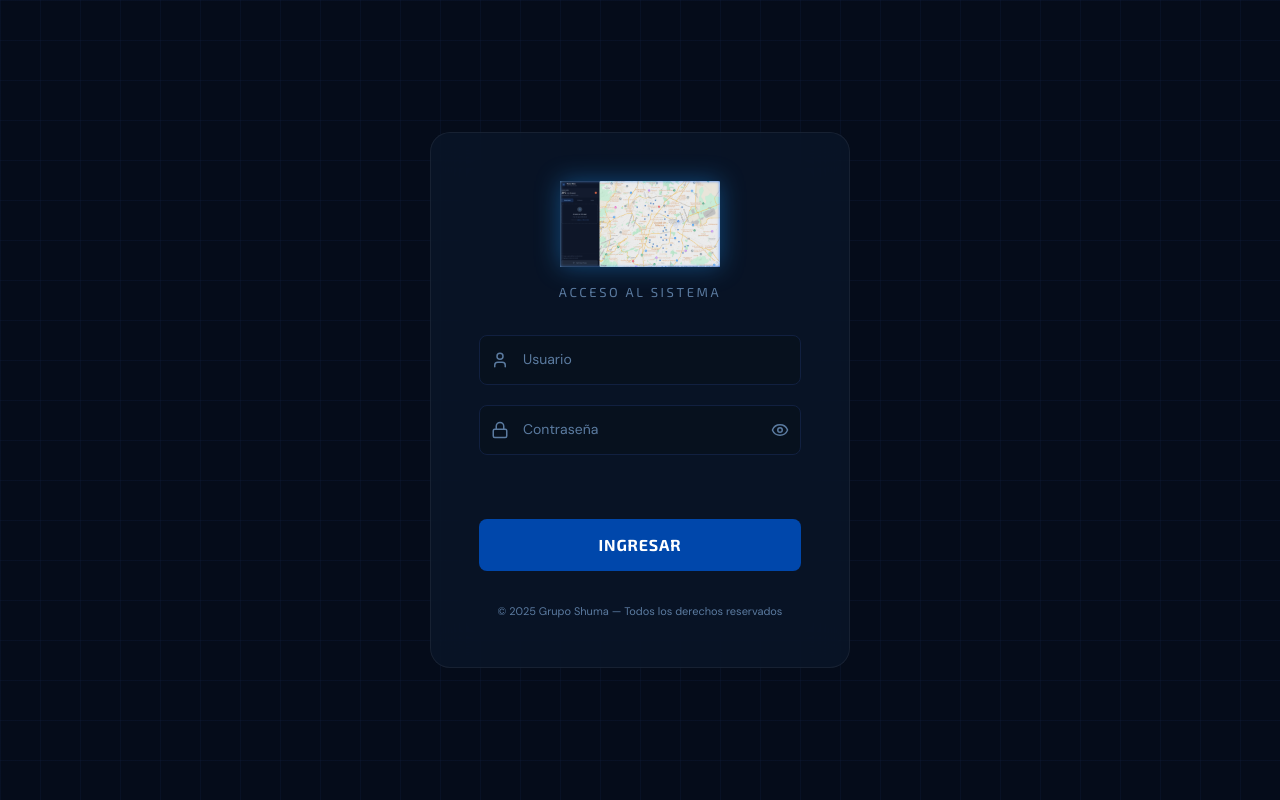
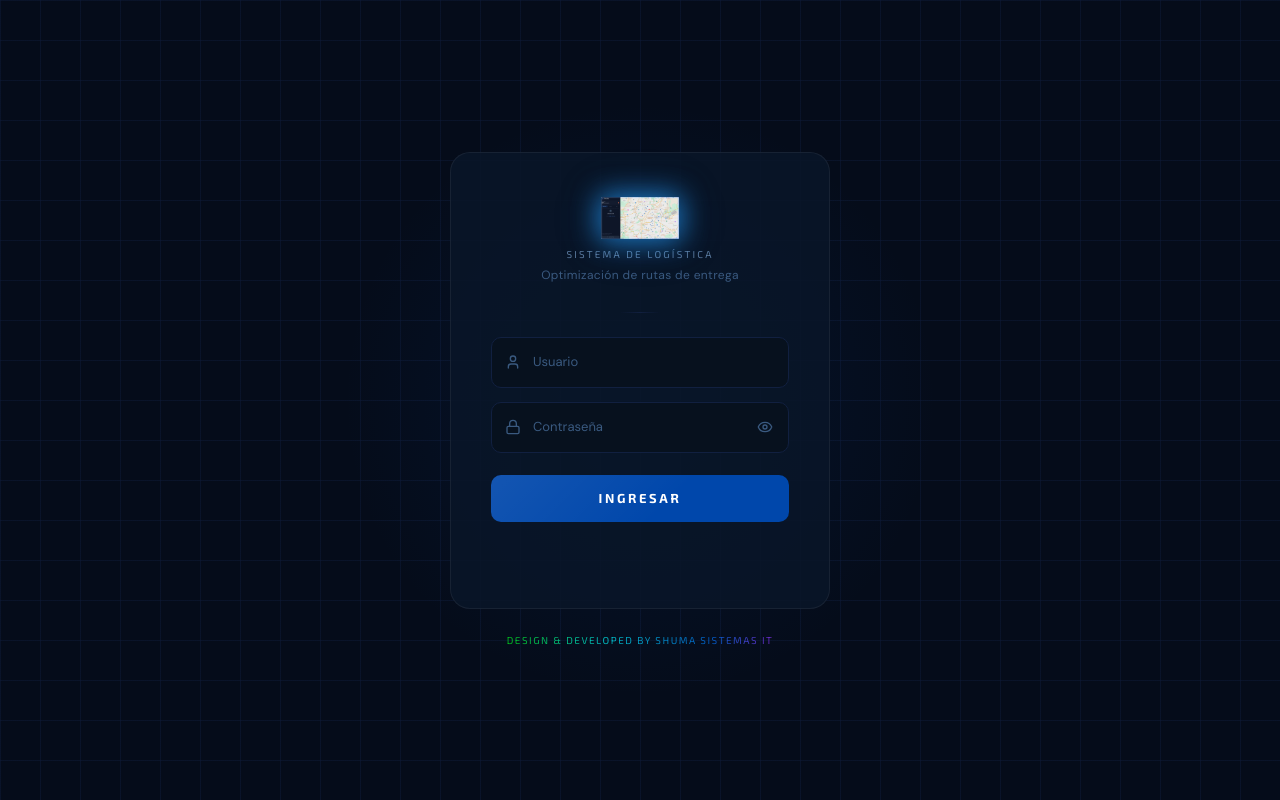
Before and after one commit to Josalfer1097/Shuma_Routes, a Next.js app: page / in a window 1280 px wide. Built offline with nearby package versions, Linux system fonts and the light colour scheme.

Commit message:
feat: updated LoginScreen design with animated styling and glassmorphism

```diff
--- a/components/LoginScreen.tsx
+++ b/components/LoginScreen.tsx
@@ -1,144 +1,360 @@
-'use client';
+"use client";
 
-import { useState, useEffect } from 'react';
+import { useState } from "react";
 import { User, Lock, Eye, EyeOff, AlertCircle } from 'lucide-react';
-import Image from 'next/image';
 
 interface LoginScreenProps {
   onLogin: (user: string, pass: string) => boolean;
 }
 
 export default function LoginScreen({ onLogin }: LoginScreenProps) {
-  const [username, setUsername] = useState('');
-  const [password, setPassword] = useState('');
-  const [showPassword, setShowPassword] = useState(false);
+  const [user, setUser] = useState("");
+  const [pass, setPass] = useState("");
+  const [showPass, setShowPass] = useState(false);
   const [error, setError] = useState(false);
-  const [isMounted, setIsMounted] = useState(false);
+  const [shaking, setShaking] = useState(false);
 
-  useEffect(() => {
-    setIsMounted(true);
-  }, []);
-
-  const handleSubmit = (e: React.FormEvent) => {
-    e.preventDefault();
+  const handleSubmit = () => {
+    const ok = onLogin(user, pass);
+    if (!ok) {
+      setError(true);
+      setShaking(true);
+      setTimeout(() => setShaking(false), 500);
+    } else {
       setError(false);
-
-    const success = onLogin(username, password);
-    if (!success) {
-      setError(true);
-      // Removed error after animation to allow re-triggering shake
-      setTimeout(() => setError(false), 500);
     }
   };
 
+  const handleKey = (e: React.KeyboardEvent) => {
+    if (e.key === "Enter") handleSubmit();
+  };
+
   return (
-    <div className="min-h-screen flex items-center justify-center p-4">
-      <div
-        className={`w-full max-w-[420px] p-10 md:p-12 rounded-[20px] transition-all duration-600 ease-out transform
-          ${isMounted ? 'translate-y-0 opacity-100' : 'translate-y-5 opacity-0'}
-        `}
-        style={{
-          backgroundColor: 'rgba(10,22,40,0.85)',
-          backdropFilter: 'blur(20px)',
-          WebkitBackdropFilter: 'blur(20px)',
-          border: '1px solid rgba(255,255,255,0.06)'
-        }}
-      >
-        <div className="flex flex-col items-center mb-8">
-          <div className="mb-4">
-            <Image
-              src="/shuma_logo.png"
-              alt="Shuma Logo"
-              width={160}
-              height={50}
-              priority
-              style={{ filter: 'drop-shadow(0 0 12px rgba(33,150,243,0.4))' }}
-            />
-          </div>
-          <h2 className="font-exo text-[13px] tracking-[0.2em] text-shuma-muted uppercase">
-            Acceso al sistema
-          </h2>
+    <>
+      <style>{`
+        @import url('https://fonts.googleapis.com/css2?family=Exo+2:wght@300;400;600;700&family=DM+Sans:wght@300;400;500&display=swap');
+
+        .ls-bg {
+          position: fixed;
+          inset: 0;
+          background: #050C1A;
+          background-image:
+            linear-gradient(rgba(17,32,64,0.4) 1px, transparent 1px),
+            linear-gradient(90deg, rgba(17,32,64,0.4) 1px, transparent 1px);
+          background-size: 40px 40px;
+          display: flex;
+          align-items: center;
+          justify-content: center;
+          z-index: 9999;
+          font-family: 'DM Sans', sans-serif;
+        }
+
+        .ls-glow {
+          position: absolute;
+          width: 600px;
+          height: 600px;
+          border-radius: 50%;
+          background: radial-gradient(circle, rgba(0,71,171,0.13) 0%, transparent 70%);
+          top: 50%;
+          left: 50%;
+          transform: translate(-50%, -50%);
+          pointer-events: none;
+        }
+
+        .ls-wrap {
+          position: relative;
+          z-index: 1;
+          width: 100%;
+          max-width: 420px;
+          padding: 0 20px;
+          animation: lsFadeUp 0.6s ease-out forwards;
+        }
+
+        @keyframes lsFadeUp {
+          from { opacity: 0; transform: translateY(20px); }
+          to   { opacity: 1; transform: translateY(0); }
+        }
+
+        .ls-card {
+          background: rgba(10,22,40,0.88);
+          backdrop-filter: blur(24px);
+          -webkit-backdrop-filter: blur(24px);
+          border: 1px solid rgba(255,255,255,0.06);
+          border-radius: 20px;
+          padding: 44px 40px 36px;
+          display: flex;
+          flex-direction: column;
+          align-items: center;
+        }
+
+        .ls-logo {
+          font-family: 'Exo 2', sans-serif;
+          font-size: 38px;
+          font-weight: 700;
+          color: #1a6fd4;
+          letter-spacing: 1px;
+          filter: drop-shadow(0 0 14px rgba(33,150,243,0.5));
+          margin-bottom: 8px;
+          display: flex;
+          align-items: center;
+          gap: 12px;
+        }
+
+        .ls-logo img {
+          height: 42px;
+          filter: drop-shadow(0 0 14px rgba(33,150,243,0.5));
+        }
+
+        .ls-sublabel {
+          font-family: 'Exo 2', sans-serif;
+          font-size: 10px;
+          letter-spacing: 0.22em;
+          color: #5B7BA0;
+          text-transform: uppercase;
+          margin-bottom: 4px;
+          text-align: center;
+        }
+
+        .ls-desc {
+          font-family: 'DM Sans', sans-serif;
+          font-size: 12px;
+          color: #3a5a80;
+          text-align: center;
+          margin-bottom: 28px;
+          letter-spacing: 0.03em;
+        }
+
+        .ls-divider {
+          width: 40px;
+          height: 1px;
+          background: linear-gradient(90deg, transparent, #112040, transparent);
+          margin-bottom: 24px;
+        }
+
+        .ls-field {
+          position: relative;
+          width: 100%;
+          margin-bottom: 14px;
+        }
+
+        .ls-field input {
+          width: 100%;
+          background: #07111E;
+          border: 1px solid #112040;
+          border-radius: 10px;
+          padding: 14px 14px 14px 42px;
+          color: #E8EFF8;
+          font-family: 'DM Sans', sans-serif;
+          font-size: 14px;
+          outline: none;
+          transition: border-color 0.2s, box-shadow 0.2s;
+        }
+
+        .ls-field input::placeholder { color: transparent; }
+
+        .ls-field input:focus {
+          border-color: #2196F3;
+          box-shadow: 0 0 0 3px rgba(33,150,243,0.12);
+        }
+
+        .ls-field-icon {
+          position: absolute;
+          left: 14px;
+          top: 50%;
+          transform: translateY(-50%);
+          color: #3a5a80;
+          pointer-events: none;
+          transition: color 0.2s;
+          display: flex;
+          align-items: center;
+        }
+
+        .ls-field input:focus ~ .ls-field-icon { color: #2196F3; }
+
+        .ls-field-label {
+          position: absolute;
+          left: 42px;
+          top: 50%;
+          transform: translateY(-50%);
+          font-size: 13px;
+          color: #3a5a80;
+          pointer-events: none;
+          transition: all 0.15s;
+          font-family: 'DM Sans', sans-serif;
+          background: transparent;
+        }
+
+        .ls-field input:focus ~ .ls-field-label,
+        .ls-field input:not(:placeholder-shown) ~ .ls-field-label {
+          top: 2px;
+          font-size: 10px;
+          color: #2196F3;
+          letter-spacing: 0.08em;
+          text-transform: uppercase;
+        }
+
+        .ls-eye {
+          position: absolute;
+          right: 12px;
+          top: 50%;
+          transform: translateY(-50%);
+          background: none;
+          border: none;
+          cursor: pointer;
+          color: #3a5a80;
+          padding: 4px;
+          transition: color 0.2s;
+          display: flex;
+          align-items: center;
+        }
+
+        .ls-eye:hover { color: #2196F3; }
+
+        .ls-btn {
+          width: 100%;
+          margin-top: 8px;
+          padding: 14px;
+          background: #0047AB;
+          border: none;
+          border-radius: 10px;
+          color: #fff;
+          font-family: 'Exo 2', sans-serif;
+          font-size: 13px;
+          font-weight: 700;
+          letter-spacing: 0.2em;
+          text-transform: uppercase;
+          cursor: pointer;
+          transition: background 0.2s, transform 0.1s, box-shadow 0.2s;
+          position: relative;
+          overflow: hidden;
+        }
+
+        .ls-btn::before {
+          content: '';
+          position: absolute;
+          inset: 0;
+          background: linear-gradient(135deg, rgba(255,255,255,0.08) 0%, transparent 60%);
+          pointer-events: none;
+        }
+
+        .ls-btn:hover {
+          background: #1565C0;
+          box-shadow: 0 0 24px rgba(0,71,171,0.5);
+        }
+
+        .ls-btn:active { transform: scale(0.98); }
+
+        .ls-error {
+          display: flex;
+          align-items: center;
+          gap: 8px;
+          color: #EF4444;
+          font-size: 12px;
+          font-family: 'DM Sans', sans-serif;
+          margin-top: 10px;
+          padding: 10px 14px;
+          background: rgba(239,68,68,0.08);
+          border: 1px solid rgba(239,68,68,0.2);
+          border-radius: 8px;
+          width: 100%;
+          opacity: 0;
+          transition: opacity 0.2s;
+        }
+
+        .ls-error.visible { opacity: 1; }
+
+        @keyframes lsShake {
+          0%,100% { transform: translateX(0); }
+          20%      { transform: translateX(-8px); }
+          40%      { transform: translateX(8px); }
+          60%      { transform: translateX(-6px); }
+          80%      { transform: translateX(6px); }
+        }
+
+        .ls-shake { animation: lsShake 0.45s ease; }
+
+        .ls-footer {
+          margin-top: 24px;
+          font-family: 'Exo 2', sans-serif;
+          font-size: 10px;
+          letter-spacing: 0.15em;
+          text-transform: uppercase;
+          text-align: center;
+          background: linear-gradient(90deg,
+            #ff0000, #ff7700, #ffff00, #00ff00,
+            #00ffff, #0077ff, #ff00ff, #ff0000
+          );
+          background-size: 200% auto;
+          -webkit-background-clip: text;
+          -webkit-text-fill-color: transparent;
+          background-clip: text;
+          animation: lsRgb 4s linear infinite;
+          opacity: 0.7;
+        }
+
+        @keyframes lsRgb {
+          from { background-position: 0% center; }
+          to   { background-position: 200% center; }
+        }
+      `}</style>
+
+      <div className="ls-bg">
+        <div className="ls-glow" />
+        <div className="ls-wrap">
+          <div className="ls-card">
+            <div className="ls-logo">
+              <img src="/shuma_logo.png" alt="Shuma" />
             </div>
 
-        <form onSubmit={handleSubmit} className="space-y-5">
-          <div className="relative group">
-            <div className="absolute inset-y-0 left-0 pl-3 flex items-center pointer-events-none text-shuma-muted group-focus-within:text-shuma-accent transition-colors">
-              <User size={18} />
-            </div>
+            <p className="ls-sublabel">Sistema de Logística</p>
+            <p className="ls-desc">Optimización de rutas de entrega</p>
+            <div className="ls-divider" />
+
+            <div className="ls-field" onKeyDown={handleKey}>
               <input
                 type="text"
-              value={username}
-              onChange={(e) => setUsername(e.target.value)}
-              className="w-full bg-[#07111E] border border-shuma-border text-shuma-text text-sm rounded-lg pl-10 pr-4 py-3.5 focus:outline-none focus:border-shuma-accent focus:ring-1 focus:ring-shuma-accent transition-all placeholder-transparent peer"
-              placeholder="Usuario"
-              required
+                placeholder=" "
+                value={user}
+                onChange={(e) => setUser(e.target.value)}
+                autoComplete="off"
               />
-            <label className="absolute left-10 -top-2.5 text-[11px] text-shuma-muted bg-[#07111E] px-1 transition-all peer-placeholder-shown:text-sm peer-placeholder-shown:top-3.5 peer-focus:-top-2.5 peer-focus:text-[11px] peer-focus:text-shuma-accent">
-              Usuario
-            </label>
+              <div className="ls-field-icon"><User size={16} /></div>
+              <span className="ls-field-label">Usuario</span>
             </div>
 
-          <div className="relative group">
-            <div className="absolute inset-y-0 left-0 pl-3 flex items-center pointer-events-none text-shuma-muted group-focus-within:text-shuma-accent transition-colors">
-              <Lock size={18} />
-            </div>
+            <div className="ls-field" onKeyDown={handleKey}>
               <input
-              type={showPassword ? "text" : "password"}
-              value={password}
-              onChange={(e) => setPassword(e.target.value)}
-              className="w-full bg-[#07111E] border border-shuma-border text-shuma-text text-sm rounded-lg pl-10 pr-10 py-3.5 focus:outline-none focus:border-shuma-accent focus:ring-1 focus:ring-shuma-accent transition-all placeholder-transparent peer"
-              placeholder="Contraseña"
-              required
+                type={showPass ? "text" : "password"}
+                placeholder=" "
+                value={pass}
+                onChange={(e) => setPass(e.target.value)}
+                autoComplete="off"
               />
-            <label className="absolute left-10 -top-2.5 text-[11px] text-shuma-muted bg-[#07111E] px-1 transition-all peer-placeholder-shown:text-sm peer-placeholder-shown:top-3.5 peer-focus:-top-2.5 peer-focus:text-[11px] peer-focus:text-shuma-accent">
-              Contraseña
-            </label>
+              <div className="ls-field-icon"><Lock size={16} /></div>
+              <span className="ls-field-label">Contraseña</span>
               <button
+                className="ls-eye"
+                onClick={() => setShowPass(!showPass)}
+                aria-label="Mostrar contraseña"
                 type="button"
-              onClick={() => setShowPassword(!showPassword)}
-              className="absolute inset-y-0 right-0 pr-3 flex items-center text-shuma-muted hover:text-shuma-text transition-colors"
               >
-              {showPassword ? <EyeOff size={18} /> : <Eye size={18} />}
+                {showPass ? <EyeOff size={16} /> : <Eye size={16} />}
               </button>
             </div>
 
-          <div className="h-6">
-            {error && (
-              <div
-                className="flex items-center gap-1.5 text-shuma-danger text-xs font-medium"
-                style={{
-                  animation: 'shake 400ms cubic-bezier(.36,.07,.19,.97) both'
-                }}
-              >
-                <AlertCircle size={14} />
-                <span>Credenciales incorrectas</span>
-              </div>
-            )}
-          </div>
+            <button className="ls-btn" onClick={handleSubmit}>
+              Ingresar
+            </button>
 
-          <button
-            type="submit"
-            className="w-full bg-shuma-blue hover:bg-shuma-blue-mid text-white font-exo font-bold tracking-wider py-3.5 rounded-lg transition-all duration-300 hover:shadow-[0_0_15px_rgba(33,150,243,0.4)]"
-          >
-            INGRESAR
-          </button>
-        </form>
-
-        <div className="mt-8 text-center">
-          <p className="text-[11px] text-shuma-muted">
-            © 2025 Grupo Shuma — Todos los derechos reservados
-          </p>
+            <div className={`ls-error ${error ? "visible" : ""} ${shaking ? "ls-shake" : ""}`}>
+              <AlertCircle size={16} style={{ flexShrink: 0 }} />
+              Credenciales incorrectas
             </div>
           </div>
 
-      <style jsx global>{`
-        @keyframes shake {
-          10%, 90% { transform: translate3d(-1px, 0, 0); }
-          20%, 80% { transform: translate3d(2px, 0, 0); }
-          30%, 50%, 70% { transform: translate3d(-4px, 0, 0); }
-          40%, 60% { transform: translate3d(4px, 0, 0); }
-        }
-      `}</style>
+          <p className="ls-footer">Design &amp; Developed by Shuma Sistemas IT</p>
         </div>
+      </div>
+    </>
   );
 }
```
Lines whose indentation alone changed are shown as unchanged.
